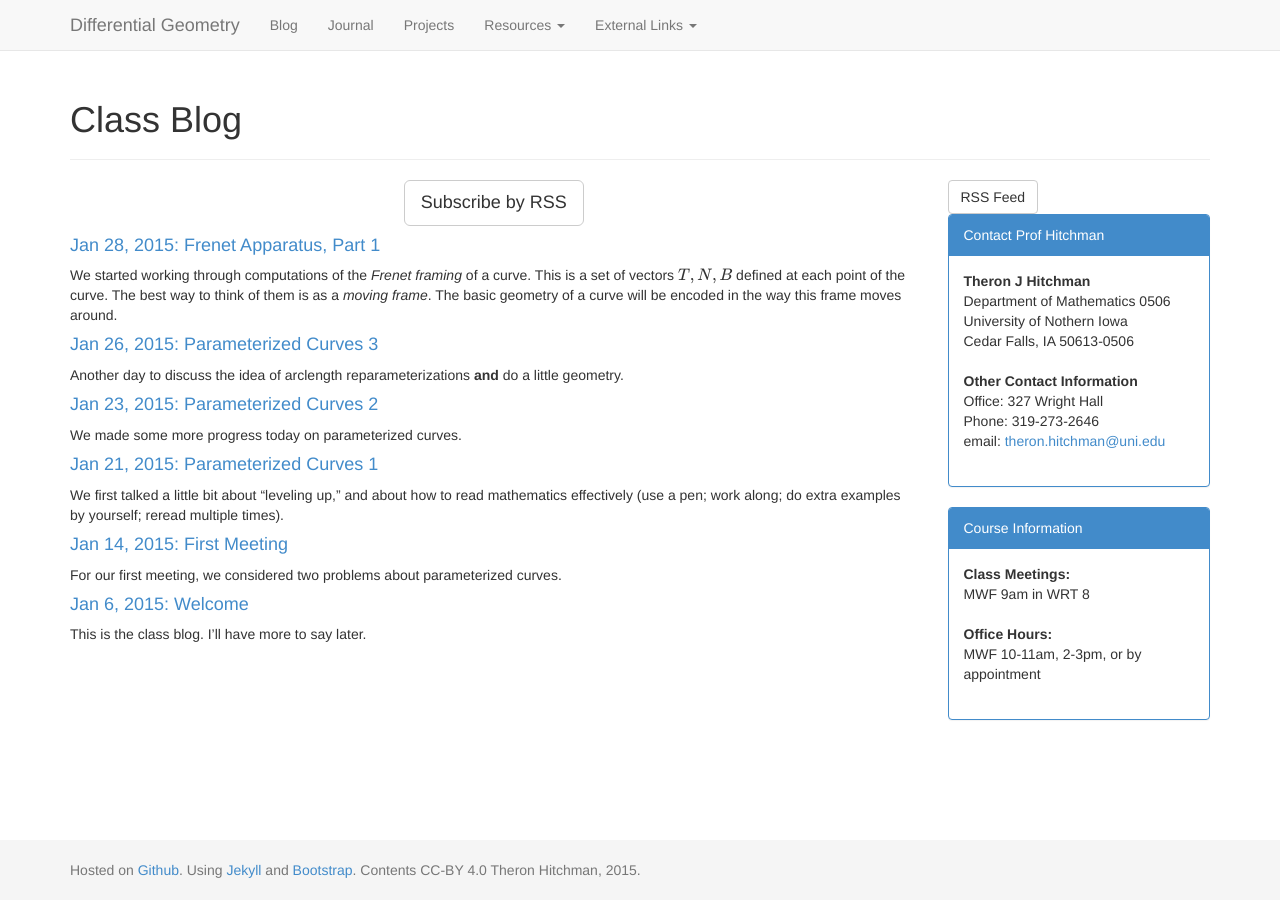
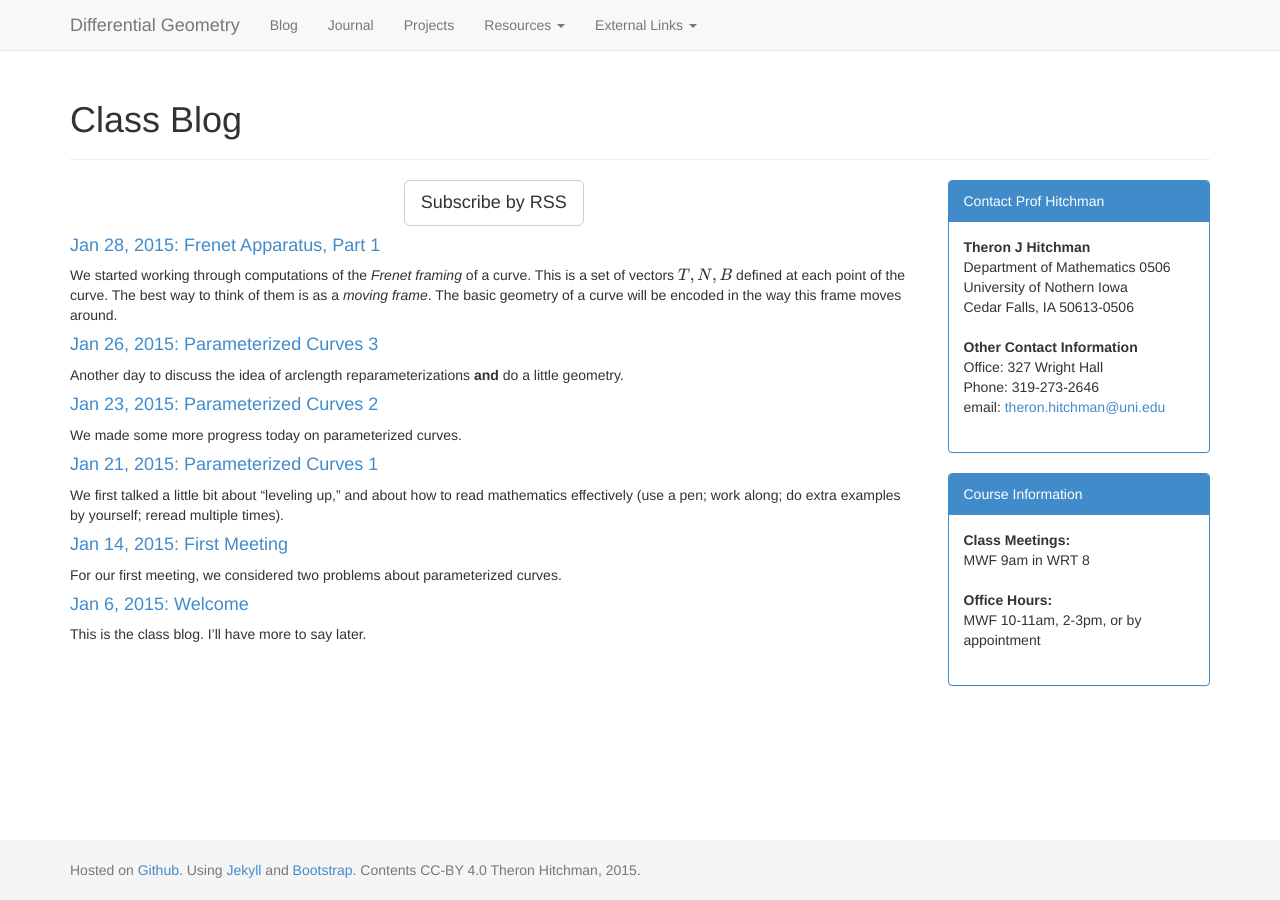
Before and after one commit to theronhitchman/differential-geometry, a Jekyll site: the page built from blog/index.html, in a window 1280 px wide. Built offline with Jekyll 4.4.1, drawn with Linux system fonts in a browser that asks for light colours; nearby versions of some CDN libraries; formulas are drawn with MathJax 3.

Commit message:
update blog page styling

```diff
--- a/_layouts/blog.html
+++ b/_layouts/blog.html
@@ -15,9 +15,6 @@
       </div>
 
       <div class="col-xs-12 col-md-4 col-lg-3">
-        <div>
-          <a class="btn btn-default" href="{{site.baseurl}}/section01-feed.xml">RSS Feed</a>
-        </div>
         {% include sidebar.html %}
       </div>
     </div>
```
